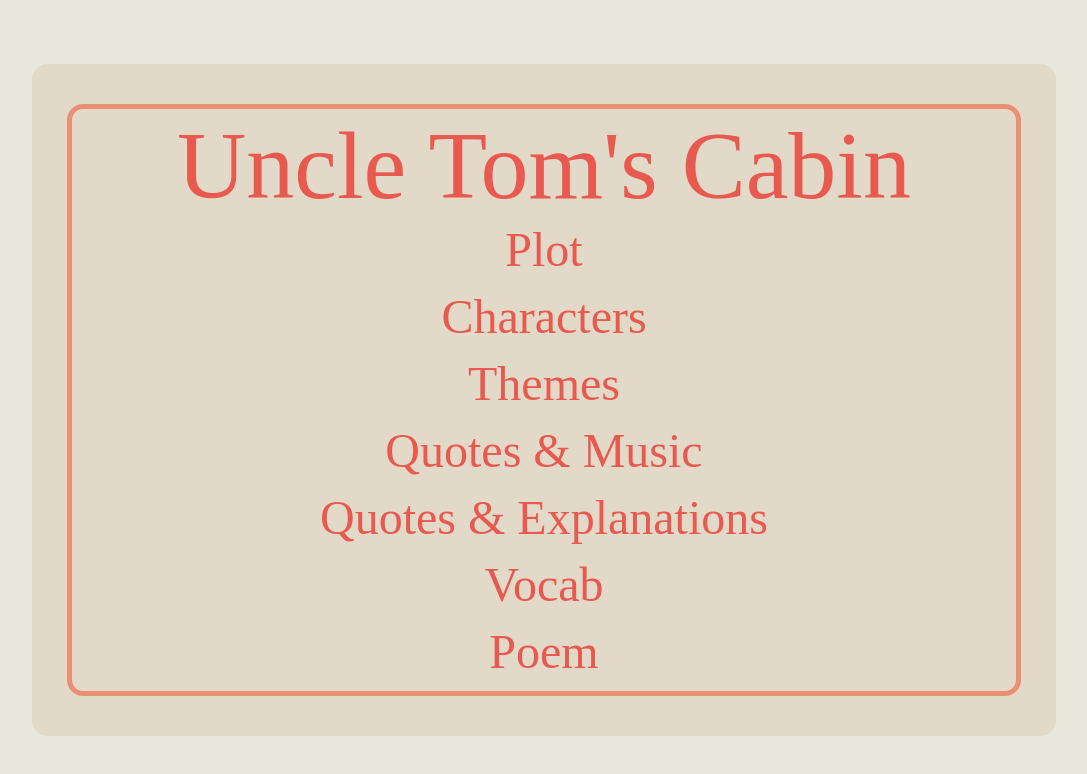
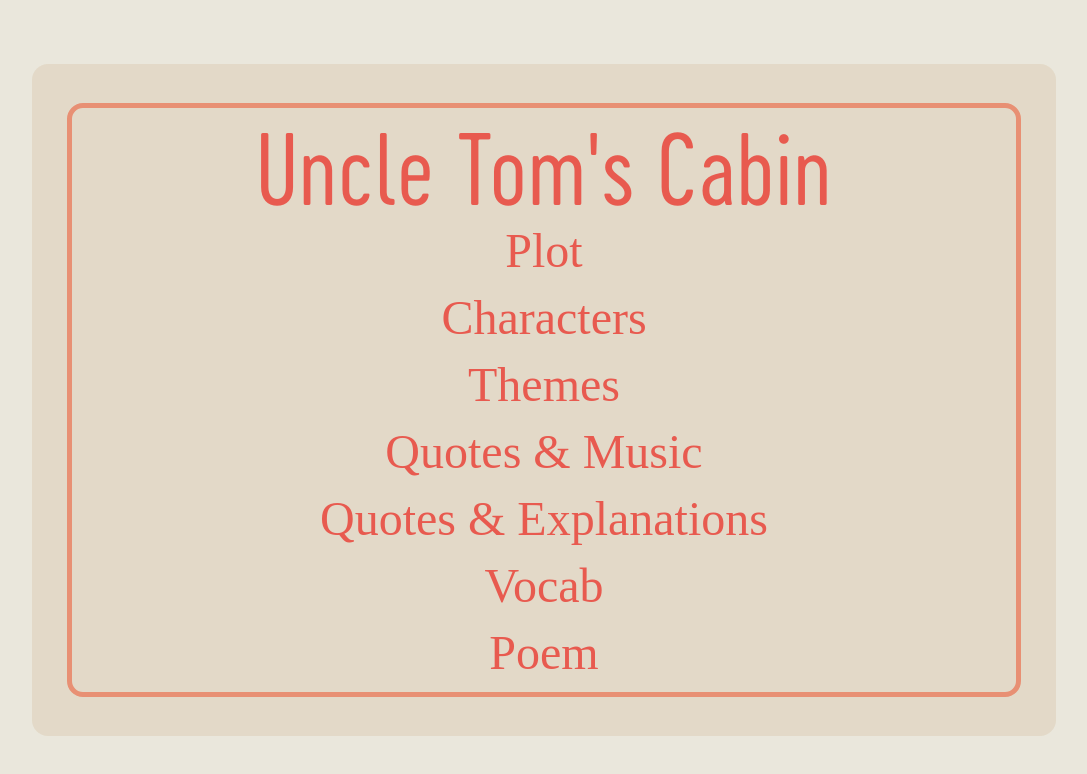
Before and after one commit to KnifesmithCode/haag-project, a plain HTML site: page index.html in a window 1280 px wide. Shown: the top 774 px of the page, without its empty margins (96-1183 px from the left). Drawn offline with Linux system fonts and the light colour scheme.

Commit message:
Correct fonts

```diff
--- a/index.css
+++ b/index.css
@@ -1,3 +1,15 @@
+@font-face {
+    font-family: 'Cervo Neue Neue Light';
+    font-weight: lighter;
+    src: url('fonts/CervoNeueLightNeue.otf') format('opentype');
+}
+
+@font-face {
+    font-family: 'Klinic Slab';
+    font-weight: bold;
+    src: url('fonts/KlinicSlabBold.otf') format('opentype');
+}
+
 html,
 body {
     height: 100%;
```
